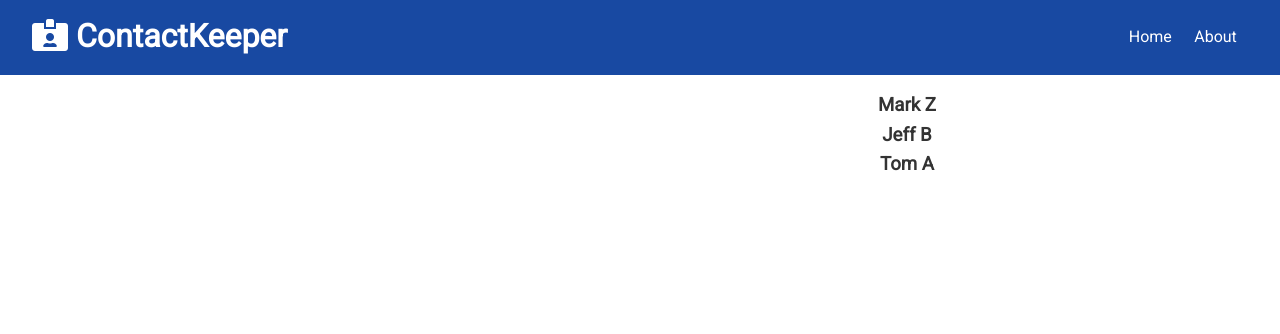
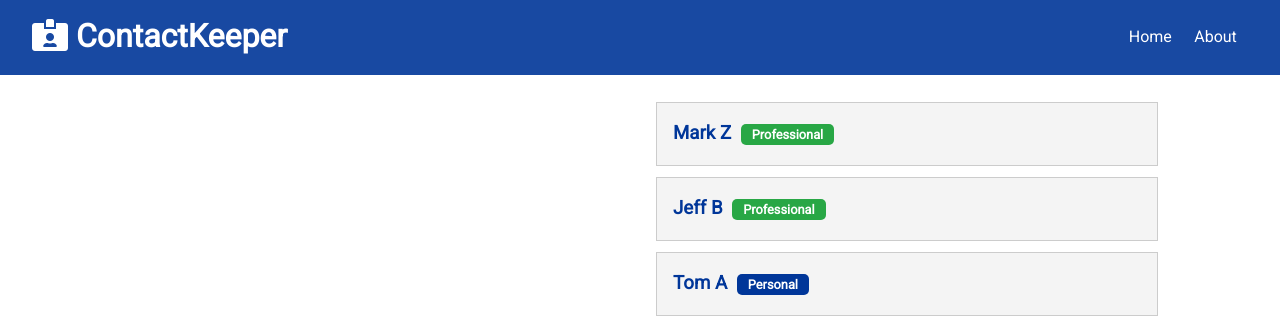
Before and after one commit to Brian-Holland/Contact-Keeper, a React (Create React App) app in the folder client/: page / in a window 1280 px wide. Shown: the top 334 px of the page. Built offline with nearby package versions, Linux system fonts and the light colour scheme.

Commit message:
styled contact items

```diff
--- a/client/src/components/contacts/ContactItem.js
+++ b/client/src/components/contacts/ContactItem.js
@@ -0,0 +1,24 @@
+import React from "react";
+
+const ContactItem = ({ contact }) => {
+    const { id, name, email, phone, type } = contact;
+    return (
+        <div className="card bg-light">
+            <h3 className="text-primary text-left">
+                {name}{" "}
+                <span
+                    className={
+                        "badge " +
+                        (type === "professional"
+                            ? "badge-success"
+                            : "badge-primary")
+                    }
+                >
+                    {type.charAt(0).toUpperCase() + type.slice(1)}
+                </span>
+            </h3>
+        </div>
+    );
+};
+
+export default ContactItem;
--- a/client/src/components/contacts/Contacts.js
+++ b/client/src/components/contacts/Contacts.js
@@ -1,5 +1,6 @@
 import React, { Fragment, useContext } from "react";
 import ContactContext from "../../context/contact/contactContext";
+import ContactItem from "./ContactItem";
 
 const Contacts = () => {
     const contactContext = useContext(ContactContext);
@@ -8,7 +9,7 @@
     return (
         <Fragment>
             {contacts.map(contact => (
-                <h3>{contact.name}</h3>
+                <ContactItem key={contact.id} contact={contact} />
             ))}
         </Fragment>
     );
--- a/client/src/context/types.js
+++ b/client/src/context/types.js
@@ -1,9 +1,9 @@
-export const ADD_CONTACT = ADD_CONTACT;
-export const DELETE_CONTACT = DELETE_CONTACT;
-export const SET_CURRENT = SET_CURRENT;
-export const CLEAR_CONTACT = CLEAR_CONTACT;
-export const UPDATE_CONTACT = UPDATE_CONTACT;
-export const FILTER_CONTACTS = FILTER_CONTACTS;
-export const CLEAR_FILTER = CLEAR_FILTER;
-export const SET_ALERT = SET_ALERT;
-export const REMOVE_ALERT = REMOVE_ALERT;
+export const ADD_CONTACT = "ADD_CONTACT";
+export const DELETE_CONTACT = "DELETE_CONTACT";
+export const SET_CURRENT = "SET_CURRENT";
+export const CLEAR_CONTACT = "CLEAR_CONTACT";
+export const UPDATE_CONTACT = "UPDATE_CONTACT";
+export const FILTER_CONTACTS = "FILTER_CONTACTS";
+export const CLEAR_FILTER = "CLEAR_FILTER";
+export const SET_ALERT = "SET_ALERT";
+export const REMOVE_ALERT = "REMOVE_ALERT";
```
